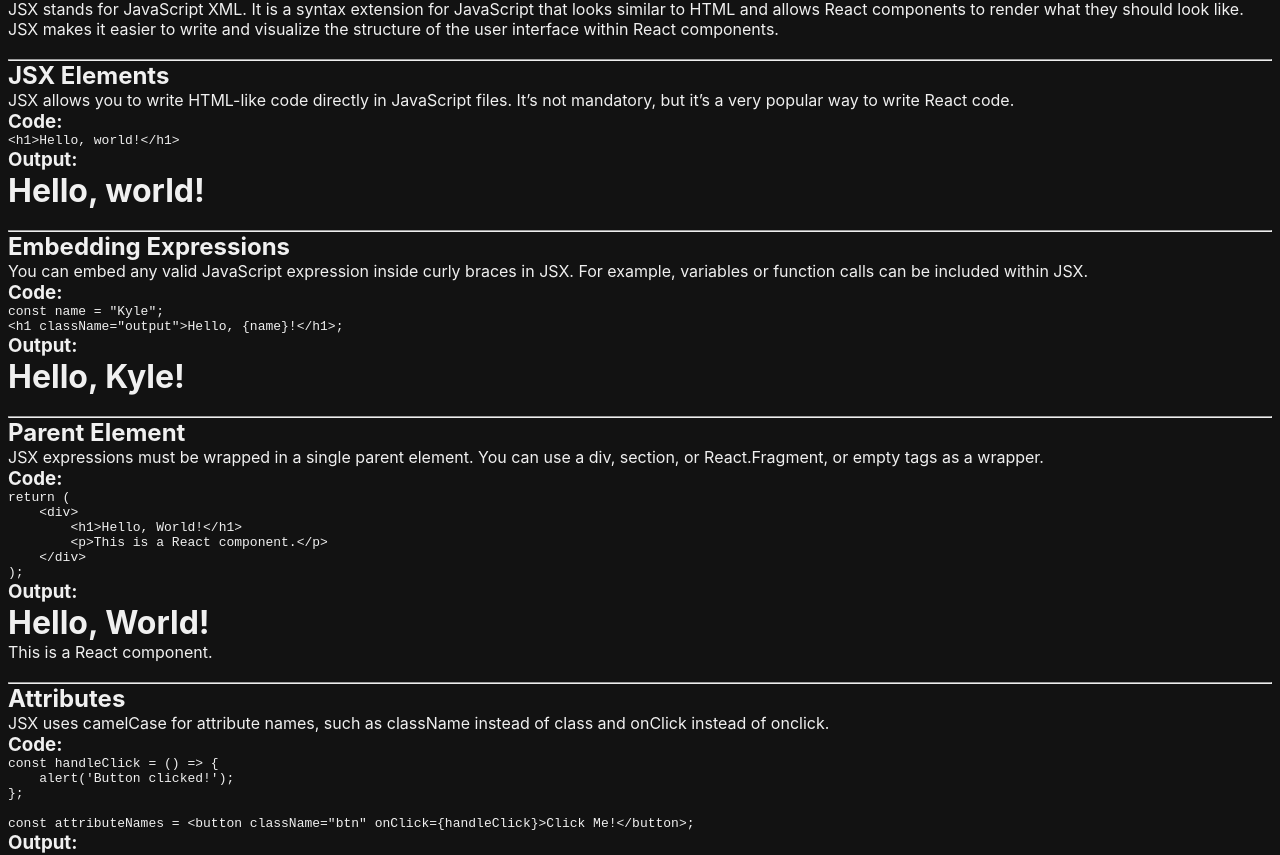
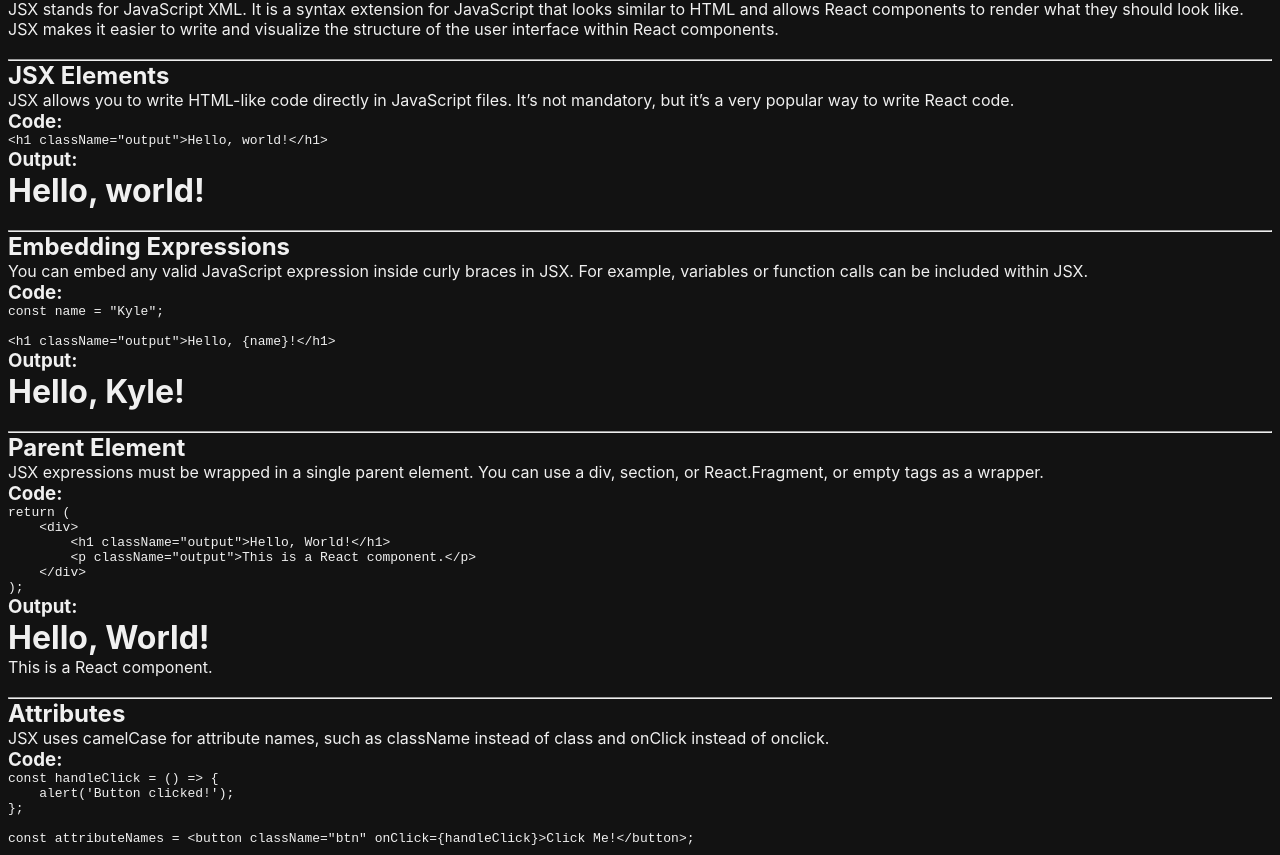
Before and after one commit to rees-kyle/react_showcase, a React (Create React App) app in the folder project/: page /jsx-syntax in a window 1280 px wide. Shown: the part 859-1714 px from the top of the page. Built offline with nearby package versions, Linux system fonts and the light colour scheme.

Commit message:
Modify code examples in components
To show updated code with CSS classes.

```diff
--- a/project/src/components/basics/jsxsyntax/Attributes.js
+++ b/project/src/components/basics/jsxsyntax/Attributes.js
@@ -21,7 +21,10 @@ const Attributes = () => {
     alert('Button clicked!');
 };
 
-const attributeNames = <button className="btn" onClick={handleClick}>Click Me!</button>;`}
+const attributeNames = <button className="btn" onClick={handleClick}>Click Me!</button>;
+
+{attributeNames}
+`}
                 </code>
             </pre>
 
--- a/project/src/components/basics/jsxsyntax/EmbeddingExpressions.js
+++ b/project/src/components/basics/jsxsyntax/EmbeddingExpressions.js
@@ -10,7 +10,9 @@ const EmbeddingExpressions = () => {
             <h3>Code:</h3>
             <pre>
                 <code>
-                    {`const name = "Kyle";\n<h1 className="output">Hello, {name}!</h1>;`}
+                    {`const name = "Kyle";
+
+<h1 className="output">Hello, {name}!</h1>`}
                 </code>
             </pre>
 
--- a/project/src/components/basics/jsxsyntax/JSXElements.js
+++ b/project/src/components/basics/jsxsyntax/JSXElements.js
@@ -9,7 +9,7 @@ const JSXElements = () => {
             <h3>Code:</h3>
             <pre>
                 <code>
-                    &lt;h1&gt;Hello, world!&lt;/h1&gt;
+                    &lt;h1 className="output"&gt;Hello, world!&lt;/h1&gt;
                 </code>
             </pre>
 
--- a/project/src/components/basics/jsxsyntax/ParentElement.js
+++ b/project/src/components/basics/jsxsyntax/ParentElement.js
@@ -14,8 +14,8 @@ const ParentElement = () => {
                 <code>
 {`return (
     <div>
-        <h1>Hello, World!</h1>
-        <p>This is a React component.</p>
+        <h1 className="output">Hello, World!</h1>
+        <p className="output">This is a React component.</p>
     </div>
 );`}
                 </code>
```
